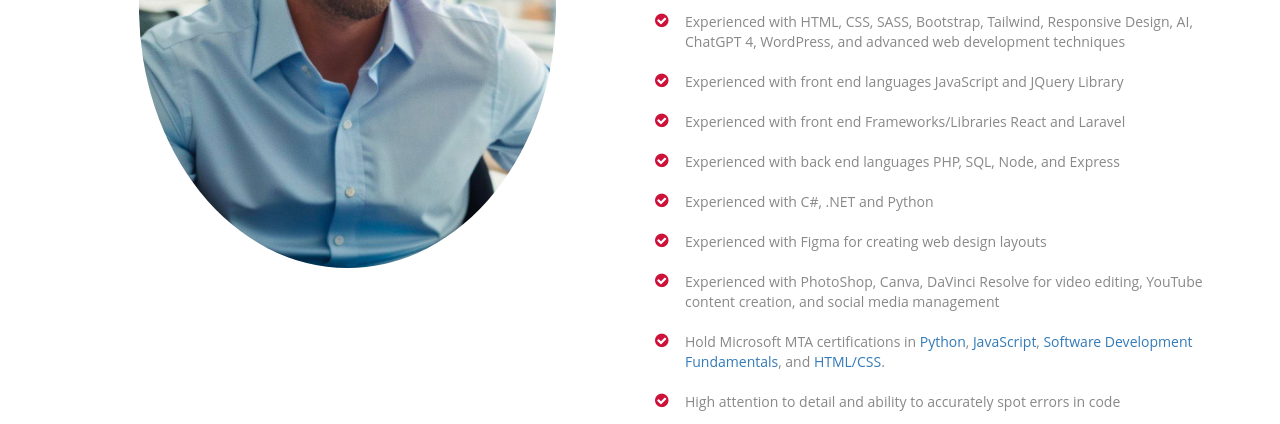
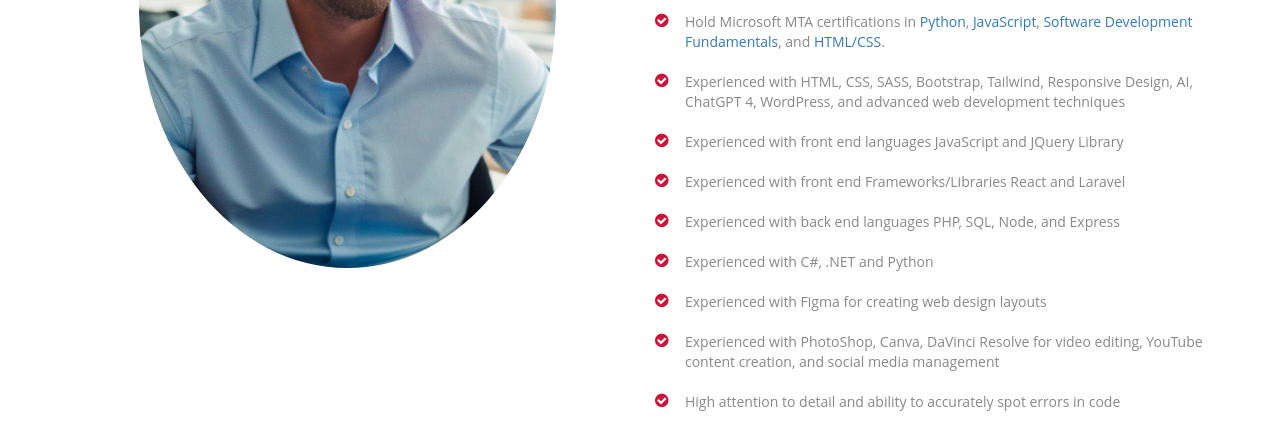
Before and after one commit to mlionhart/portfolio, a plain HTML site: page index.html in a window 1280 px wide. Shown: the part 1298-1722 px from the top of the page. Drawn offline with Linux system fonts and the light colour scheme.

Commit message:
moved mta certs up

```diff
--- a/index.html
+++ b/index.html
@@ -106,6 +106,14 @@ Licence: Creative Commons Attribution 3.0** - http://creativecommons.org/license
 
                   <ul class="about-us-list">
                     <li class="points">Associate in Technology (AAT) in Web Software Development - 4.0 GPA, Clark College, Vancouver, WA - 2020. <a>View Official Transcript</a></li>
+                    <li class="points">Hold Microsoft MTA certifications in <a
+                        href="https://www.credly.com/badges/8baa7761-55ea-4a25-92c7-e0b64c897674/linked_in" target="_blank">Python</a>, <a
+                        href="https://www.credly.com/badges/f377f8be-3151-416e-b3a3-12aa5d55bf1c/linked_in" target="_blank">JavaScript</a>,
+                      <a href="https://www.credly.com/badges/c8cffb86-9cb5-455c-8f84-39e041c19d03/linked_in_profile"
+                        target="_blank">Software
+                        Development Fundamentals</a>, and <a
+                        href="https://www.credly.com/badges/dc33ebf2-99c6-43ee-8c98-98c84e2bfa8a/linked_in_profile"
+                        target="_blank">HTML/CSS</a>.</li>
                     <li class="points">Experienced with HTML, CSS, SASS, Bootstrap, Tailwind, Responsive Design, AI, ChatGPT 4, WordPress, and advanced web
                       development techniques</li>
                     <li class="points">Experienced with front end languages JavaScript and JQuery Library </li>
@@ -115,13 +123,6 @@ Licence: Creative Commons Attribution 3.0** - http://creativecommons.org/license
                     <li class="points">Experienced with Figma for creating web design layouts </li>
                     <li class="points">Experienced with PhotoShop, Canva, DaVinci Resolve for video editing, YouTube content creation, and
                       social media management</li>
-                    <li class="points">Hold Microsoft MTA certifications in <a
-                      href="https://www.credly.com/badges/8baa7761-55ea-4a25-92c7-e0b64c897674/linked_in" target="_blank">Python</a>, <a
-                      href="https://www.credly.com/badges/f377f8be-3151-416e-b3a3-12aa5d55bf1c/linked_in" target="_blank">JavaScript</a>, <a
-                      href="https://www.credly.com/badges/c8cffb86-9cb5-455c-8f84-39e041c19d03/linked_in_profile" target="_blank">Software
-                      Development Fundamentals</a>, and <a
-                      href="https://www.credly.com/badges/dc33ebf2-99c6-43ee-8c98-98c84e2bfa8a/linked_in_profile"
-                      target="_blank">HTML/CSS</a>.</li>
                     <li class="points">High attention to detail and ability to accurately spot errors in code </li>
                     <li class="points">Good eye for and knowledgeable in UX Design, color, copywriting, and marketing psychology </li>
                   </ul><!-- /.about-us-list -->
```
